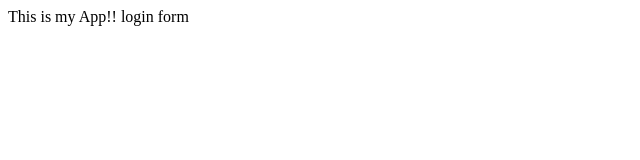
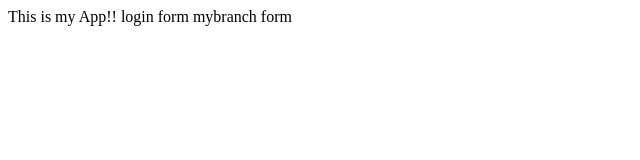
Before and after one commit to armenhayr/sample, a plain HTML site: page index.html in a window 1280 px wide. Shown: the whole page, without its empty margins (0-640 px from the left). Drawn offline with Linux system fonts and the light colour scheme.

Commit message:
mybranch form

```diff
--- a/index.html
+++ b/index.html
@@ -5,5 +5,6 @@
   <body>
     This is my App!!
     login form
+    mybranch form
   </body>
 </html>
```
Also changed, not shown: mybranch.html (added).
